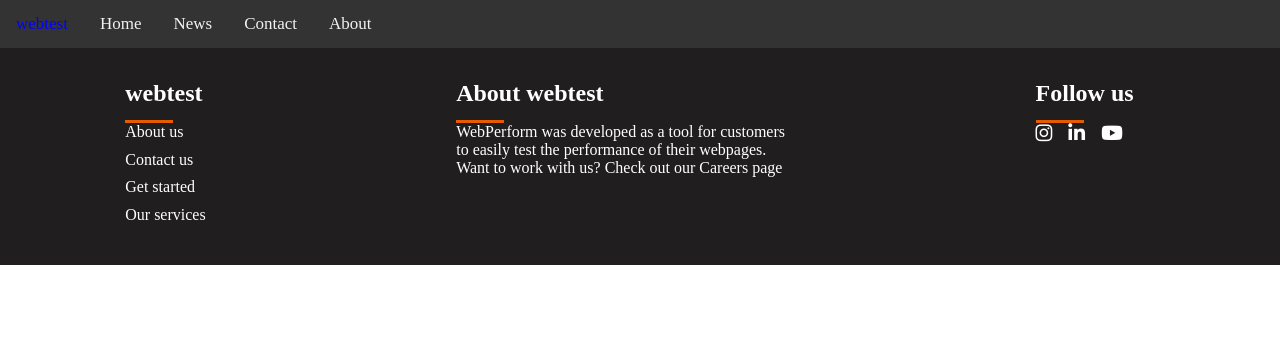
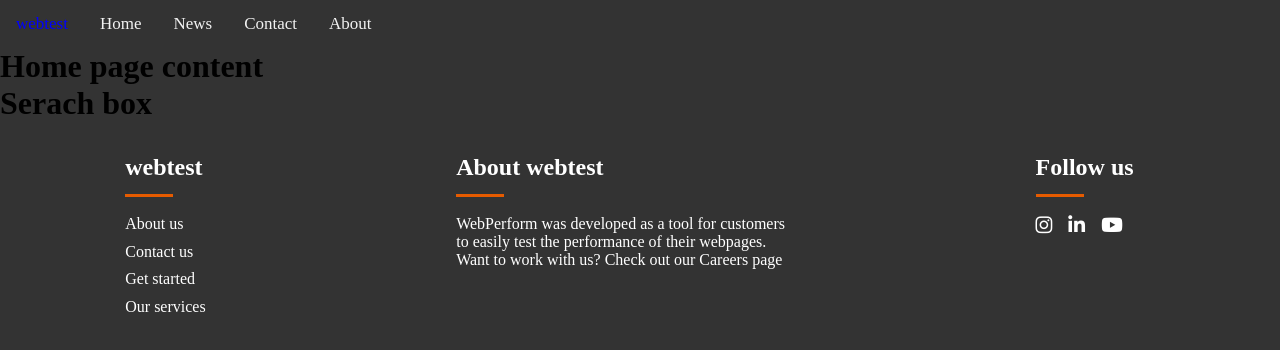
Before and after one commit to TahaKotwal12/web-test, a Svelte app: page / in a window 1280 px wide. Shown: the top 350 px of the page. Built offline with nearby package versions, Linux system fonts and the light colour scheme.

Commit message:
na
Co-Authored-By: Sayyed Faisal Ali <80758388+c0de-slayer@users.noreply.github.com>

```diff
--- a/src/App.svelte
+++ b/src/App.svelte
@@ -10,12 +10,28 @@
     <a href="#news">News</a>
     <a href="#contact">Contact</a>
     <a href="#about">About</a>
+
   </div>
 
 
+<h1>
+
+Home page content
+
+</h1>
+
+
+
+<h1>
+
+
+Serach box
+
+</h1>
   <div class="footer-section">
     <div class="footer-item">
       <h2>webtest</h2>
+      <br>
     <p><a href="About-us">About us</a></p>
     <p><a href="Contact US">Contact us</a></p>
     <p><a href="Get started">Get started</a></p>
@@ -23,6 +39,7 @@
     </div>
     <div class="footer-item">
       <h2>About webtest</h2>
+      <br>
       <p>WebPerform was developed as a tool for customers <br>
         to easily  test the performance of their webpages. <br>
         Want to work with us? Check out our Careers page</p>
@@ -31,6 +48,7 @@
 
     <div class="footer-item social">
       <h2>Follow us</h2>
+      <br>
       <ul>
         <li><i class="fa-brands fa-instagram"></i></li>
         <li><i class="fa-brands fa-linkedin-in"></i></li>
@@ -52,8 +70,10 @@
 
 
 <style>
+
 /* Navigation bar */
 .navigation{
+  max-width: 100%;
   background-color: #333;
   overflow: hidden;
 }
@@ -83,7 +103,7 @@
   justify-content: space-around;
   flex-wrap: wrap;
   padding: 1rem 0;
-  background-color: rgb(32, 30, 30);
+  background-color: #333;
 }
 .footer-section h2{
   margin-bottom: 1rem;
--- a/src/app.css
+++ b/src/app.css
@@ -2,4 +2,5 @@
   padding: 0 0 0;
   margin: 0 0 0;
   border: 0;
+  background-color: #333;
 }
```
